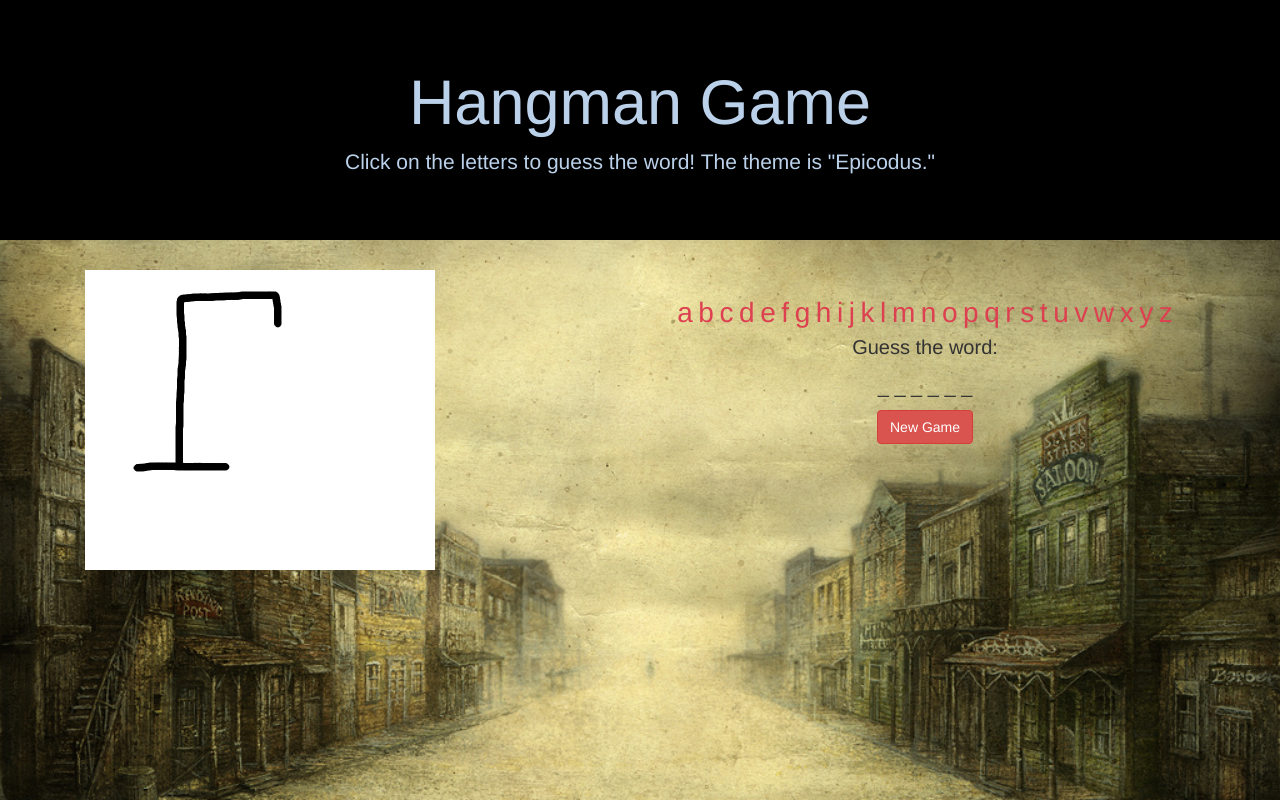
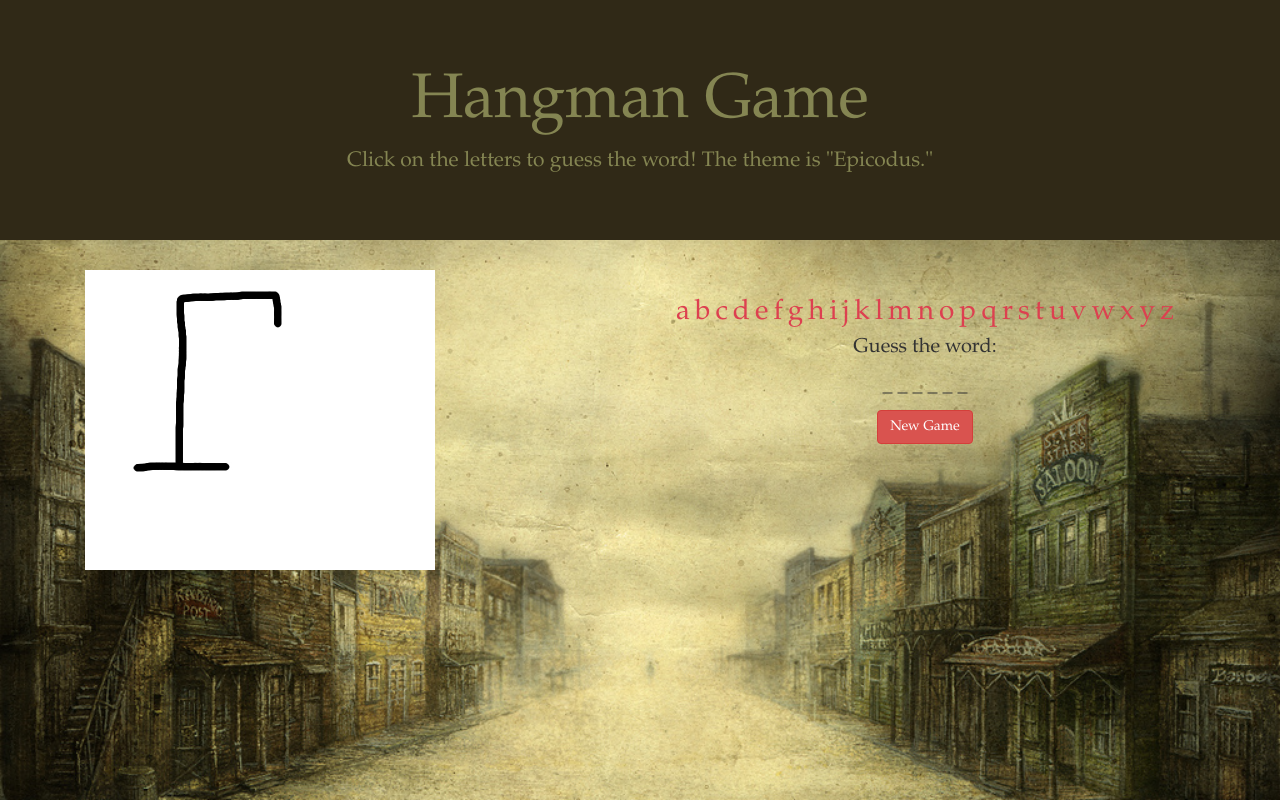
Before and after one commit to OskarRadon/hangman, a plain HTML site: page index.html in a window 1280 px wide. Drawn offline with Linux system fonts and the light colour scheme.

Commit message:
changed font

```diff
--- a/css/styles.css
+++ b/css/styles.css
@@ -4,6 +4,7 @@ body {
   background-image: url("../img/desert.jpg");
   background-size: 100%;
   background-repeat: no-repeat;
+  font-family: "Palatino Linotype", "Book Antiqua", Palatino, serif;
 }
 
 a {
@@ -12,9 +13,10 @@ a {
 }
 
 .jumbotron {
-  color: #BBD1EA;
-  background-color: black;
+  color: #848552;
+  background-color: #302917;
   text-align: center;
+  font-family: "Palatino Linotype", "Book Antiqua", Palatino, serif;
 }
 
 img {
```
